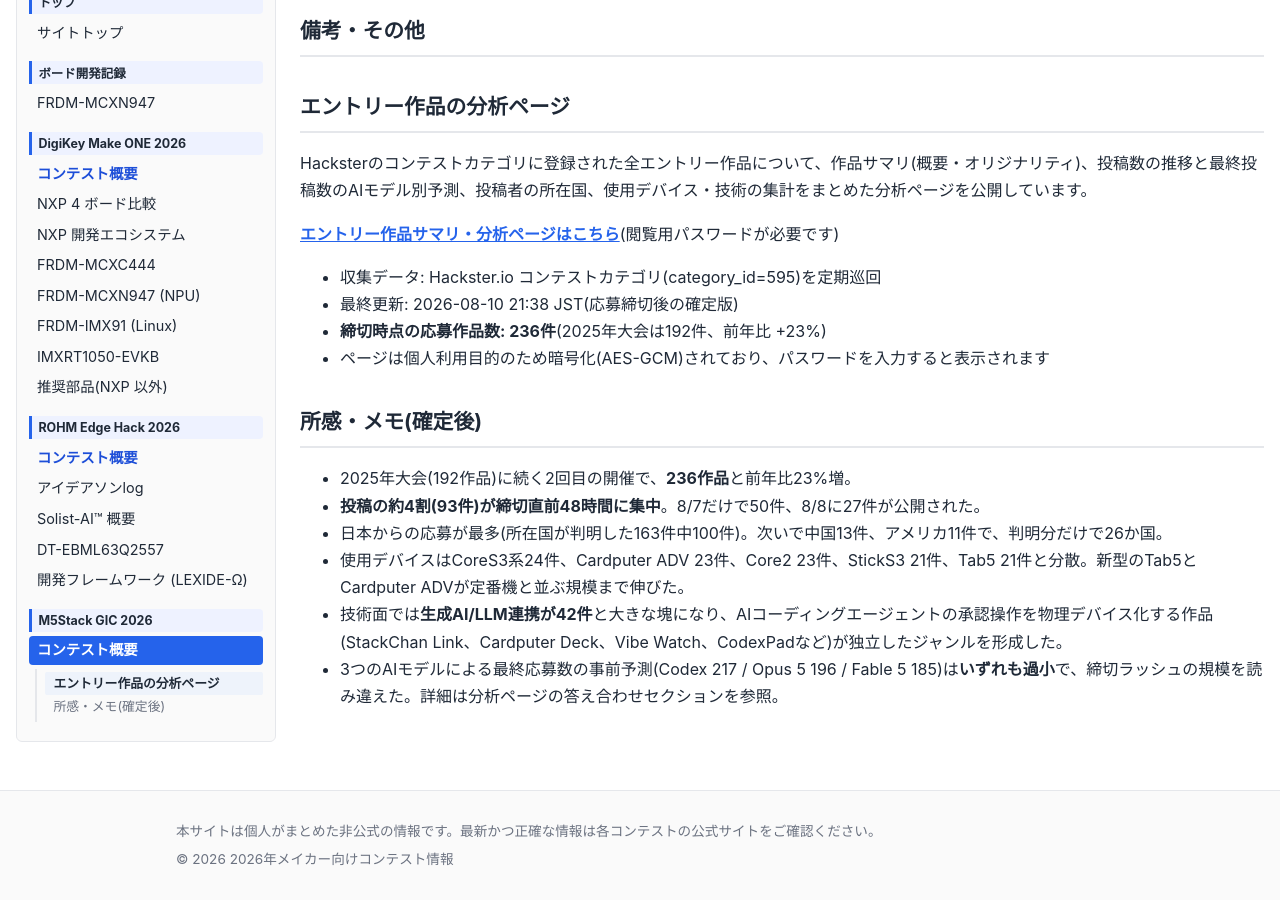
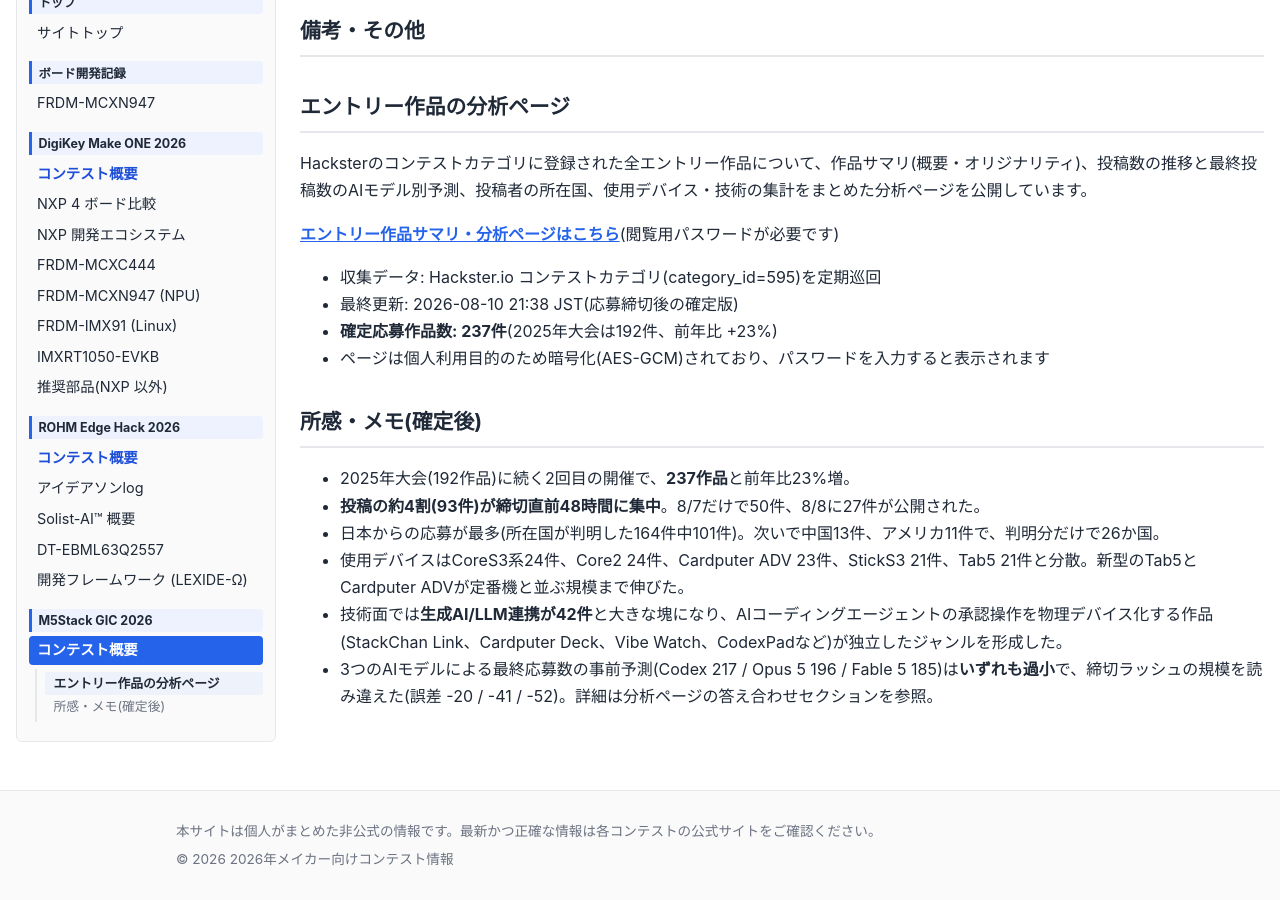
Before and after one commit to airpocket-soundman/maker_contest_2026, a Jekyll site: the page built from _contests/m5stack-global-innovation-contest-2026.md, in a window 1280 px wide and 900 px high, scrolled down 2216 px. Built offline with Jekyll 4.4.1, drawn with Linux system fonts in a browser that asks for light colours.

Commit message:
GIC2026: カテゴリ掲載作品をすべて集計対象に(237件)
- 締切後公開の1件、公開日不明の3件、カテゴリに復帰したWater Drop Survivalを集計対象へ
- 取り下げ扱いは現在カテゴリに掲載されていない5件のみに限定
- 全グラフ・集計・答え合わせを237件基準で再生成(誤差 Codex -20 / Opus -41 / Fable -52)

Co-Authored-By: Claude Fable 5 <noreply@anthropic.com>

```diff
--- a/_contests/m5stack-global-innovation-contest-2026.md
+++ b/_contests/m5stack-global-innovation-contest-2026.md
@@ -71,14 +71,14 @@ Hacksterのコンテストカテゴリに登録された全エントリー作品
 
 - 収集データ: Hackster.io コンテストカテゴリ(category_id=595)を定期巡回
 - 最終更新: 2026-08-10 21:38 JST(応募締切後の確定版)
-- **締切時点の応募作品数: 236件**(2025年大会は192件、前年比 +23%)
+- **確定応募作品数: 237件**(2025年大会は192件、前年比 +23%)
 - ページは個人利用目的のため暗号化(AES-GCM)されており、パスワードを入力すると表示されます
 
 ## 所感・メモ(確定後)
 
-- 2025年大会(192作品)に続く2回目の開催で、**236作品**と前年比23%増。
+- 2025年大会(192作品)に続く2回目の開催で、**237作品**と前年比23%増。
 - **投稿の約4割(93件)が締切直前48時間に集中**。8/7だけで50件、8/8に27件が公開された。
-- 日本からの応募が最多(所在国が判明した163件中100件)。次いで中国13件、アメリカ11件で、判明分だけで26か国。
-- 使用デバイスはCoreS3系24件、Cardputer ADV 23件、Core2 23件、StickS3 21件、Tab5 21件と分散。新型のTab5とCardputer ADVが定番機と並ぶ規模まで伸びた。
+- 日本からの応募が最多(所在国が判明した164件中101件)。次いで中国13件、アメリカ11件で、判明分だけで26か国。
+- 使用デバイスはCoreS3系24件、Core2 24件、Cardputer ADV 23件、StickS3 21件、Tab5 21件と分散。新型のTab5とCardputer ADVが定番機と並ぶ規模まで伸びた。
 - 技術面では**生成AI/LLM連携が42件**と大きな塊になり、AIコーディングエージェントの承認操作を物理デバイス化する作品(StackChan Link、Cardputer Deck、Vibe Watch、CodexPadなど)が独立したジャンルを形成した。
-- 3つのAIモデルによる最終応募数の事前予測(Codex 217 / Opus 5 196 / Fable 5 185)は**いずれも過小**で、締切ラッシュの規模を読み違えた。詳細は分析ページの答え合わせセクションを参照。
+- 3つのAIモデルによる最終応募数の事前予測(Codex 217 / Opus 5 196 / Fable 5 185)は**いずれも過小**で、締切ラッシュの規模を読み違えた(誤差 -20 / -41 / -52)。詳細は分析ページの答え合わせセクションを参照。
```
Also changed, not shown: gic2026-entries/index.html (+1 -1 lines), 3 other files.
